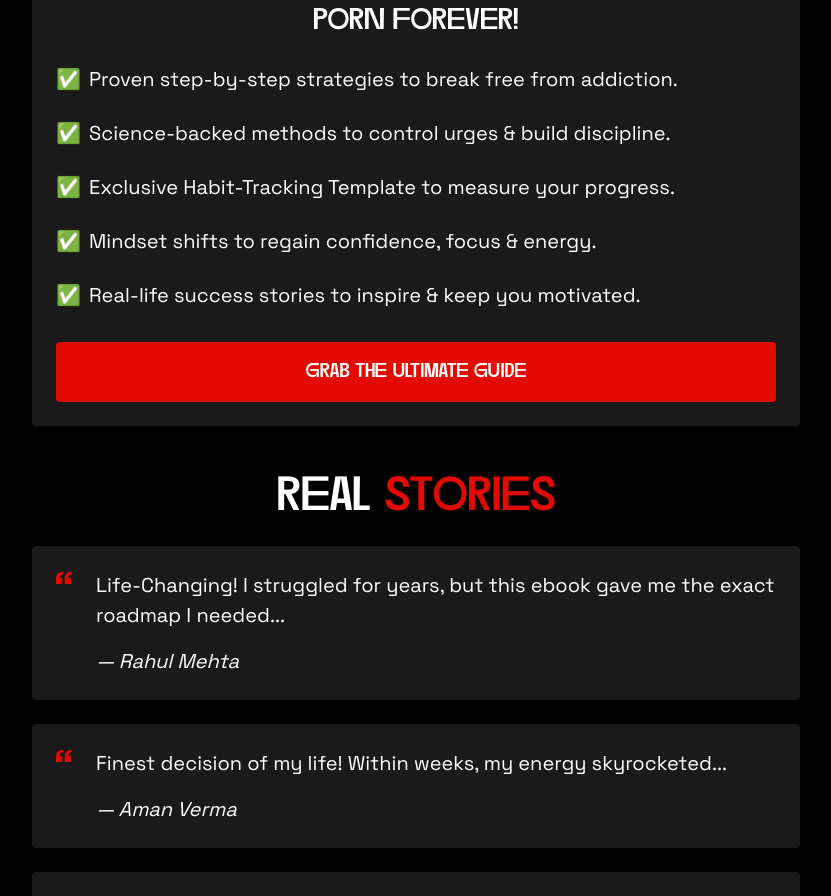
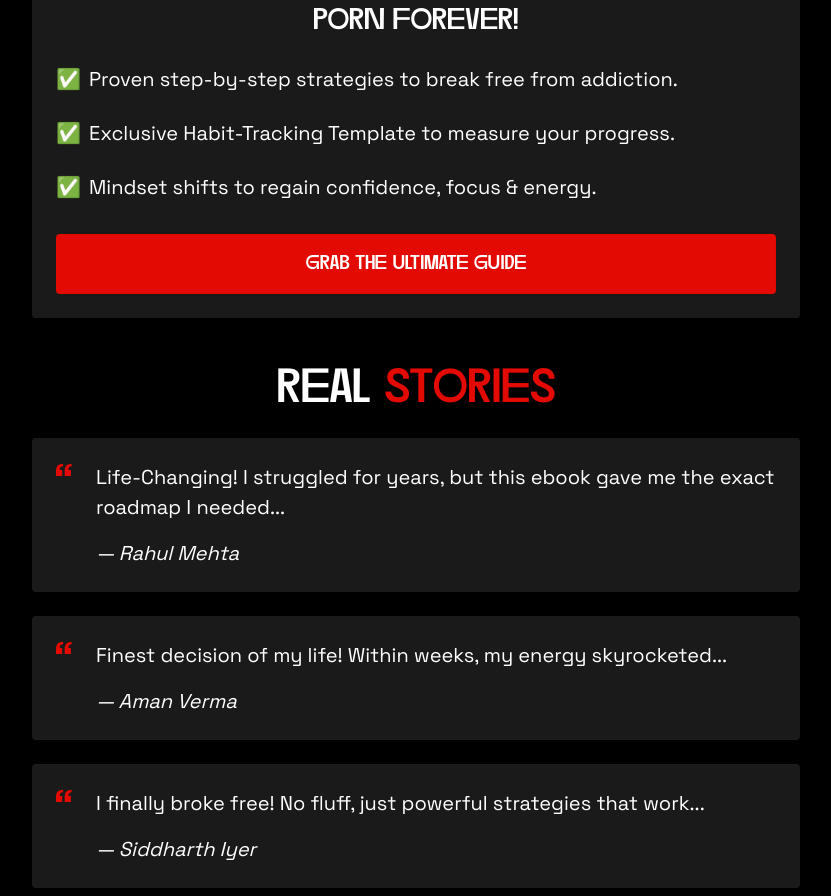
Before and after one commit to bootwebstudio/Client-1, a React (Vite) app: page / in a window 1280 px wide. Shown: the part 2848-3744 px from the top of the page, without its empty margins (224-1055 px from the left). Built offline with nearby package versions, Linux system fonts and the light colour scheme.

Commit message:
Changes applied

```diff
--- a/src/ebookData.js
+++ b/src/ebookData.js
@@ -28,10 +28,8 @@ const EBOOK_DATA = {
   ],
   details: [
     "Proven step-by-step strategies to break free from addiction.",
-    "Science-backed methods to control urges & build discipline.",
     "Exclusive Habit-Tracking Template to measure your progress.",
     "Mindset shifts to regain confidence, focus & energy.",
-    "Real-life success stories to inspire & keep you motivated.",
   ],
   testimonials: [
     {
```
